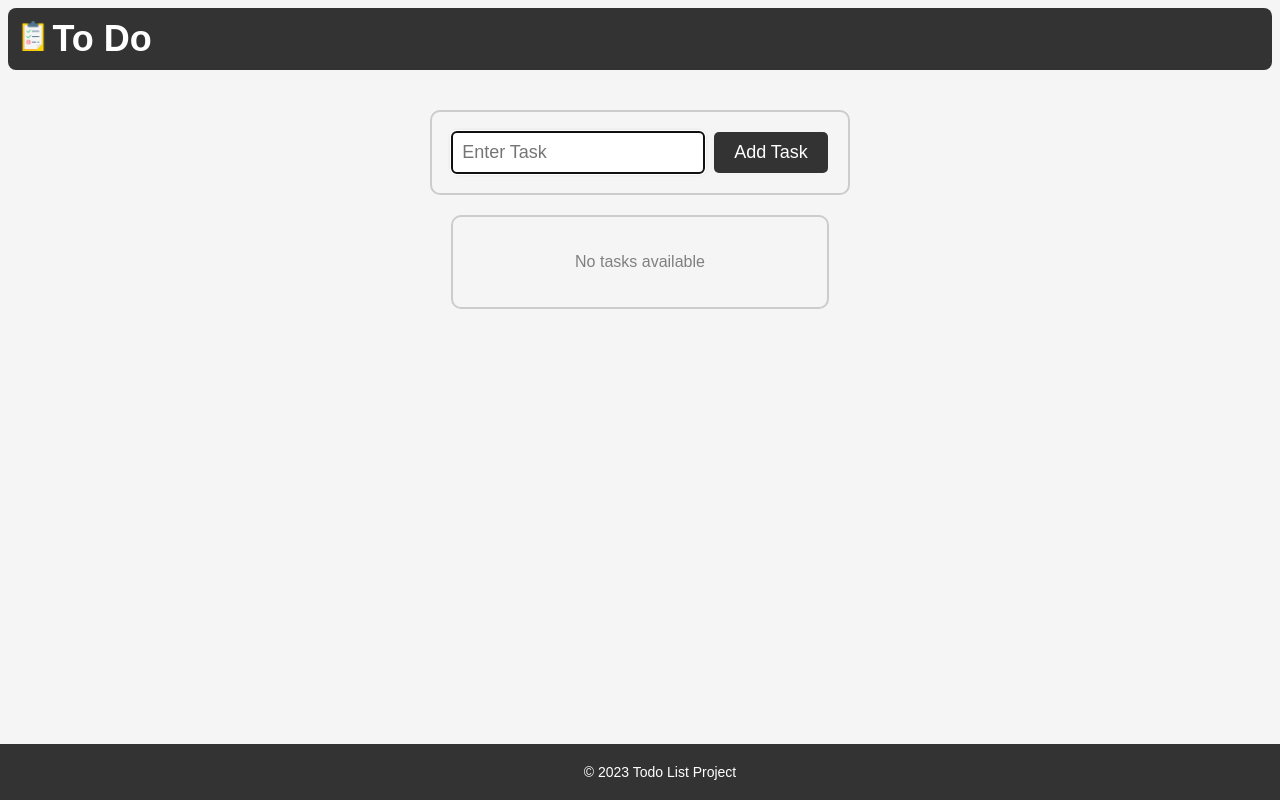
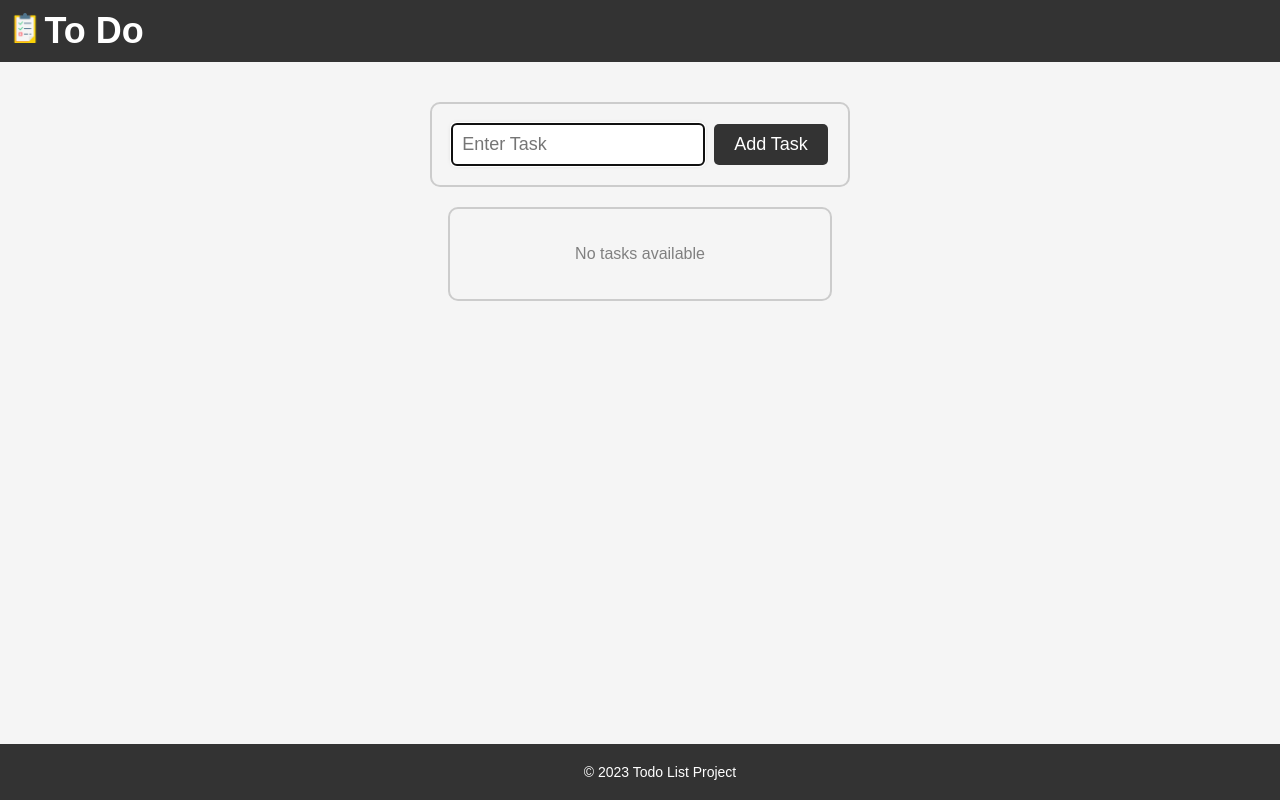
Before and after one commit to m7moudGadallah/todo-list, a plain HTML site: page index.html in a window 1280 px wide. Shown: the top 800 px of the page. Drawn offline with Linux system fonts and the light colour scheme.

Commit message:
Fix scrolling bug
- Modify master.css
	|_ reset margin & badding of body
	|_ hide scrolling
	|_ remove border-redius from header

```diff
--- a/master.css
+++ b/master.css
@@ -6,6 +6,9 @@ body {
     background-color: #f5f5f5;
     display: flex;
     flex-direction: column;
+    margin: 0;
+    padding: 0;
+    Overflow-x: hidden;
 }
 
 /*
@@ -15,7 +18,6 @@ header {
     background-color: #333;
     color: #fff;
     padding: 10px;
-    border-radius: .5rem;
 }
 
 header h1 {
@@ -45,7 +47,9 @@ footer {
 
 footer p {
     margin: 0;
+    padding: 0;
     font-size: 14px;
+    width: 100%;
 }
 
 /*
```
